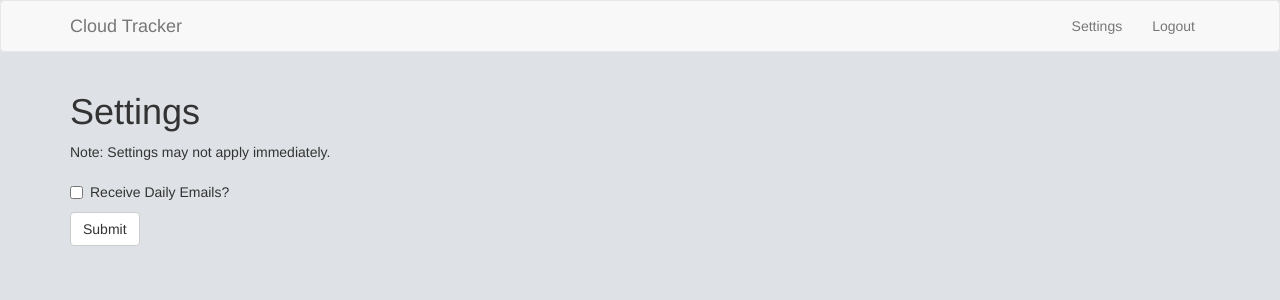
After one commit to z0glen/cloud-tracker, a Flask app: page /settings in a window 1280 px wide. The commit adds this page. Shown: the top 300 px of the page. Run offline with Flask 2, Linux system fonts and the light colour scheme; the visitor is signed in with stand-in values (Sample User, id 1); data comes from the database, SQL or seed files in the repository; some libraries are stand-ins or nearby versions.

Commit message:
feat(web): add settings page for managing email preferences

```diff
--- a/app/forms.py
+++ b/app/forms.py
@@ -21,3 +21,7 @@ class LoginForm(FlaskForm):
     password = PasswordField('Password', validators=[DataRequired()])
     remember_me = BooleanField('Remember Me')
     submit = SubmitField('Sign In')
+
+class SettingsForm(FlaskForm):
+    daily_email = BooleanField('Receive Daily Emails?')
+    submit = SubmitField('Submit')
--- a/app/models.py
+++ b/app/models.py
@@ -12,6 +12,7 @@ class User(UserMixin, db.Model):
     id = db.Column(db.Integer, primary_key=True)
     email = db.Column(db.String(120), index=True, unique=True)
     password_hash = db.Column(db.String(128))
+    daily_email = db.Column(db.Boolean, default=False, nullable=False)
 
     def __repr__(self):
         return '<User {}>'.format(self.email)
--- a/app/routes.py
+++ b/app/routes.py
@@ -13,7 +13,7 @@ from email.message import EmailMessage
 from apscheduler.schedulers.background import BackgroundScheduler
 
 from app import app, db
-from app.forms import LoginForm, RegistrationForm
+from app.forms import LoginForm, RegistrationForm, SettingsForm
 from app.models import User
 
 DARK_SKY_KEY = os.environ.get('DARK_SKY_KEY')
@@ -101,6 +101,17 @@ def register():
         return redirect(url_for('login'))
     return render_template('register.html', title='Register', form=form)
 
+@app.route('/settings', methods=['GET', 'POST'])
+@login_required
+def settings():
+    form = SettingsForm(obj=current_user)
+    if form.validate_on_submit():
+        current_user.daily_email = form.daily_email.data
+        db.session.commit()
+        flash('Your preferences have been updated')
+        return redirect(url_for('index'))
+    return render_template('settings.html', title='Settings', form=form)
+
 @app.route("/data")
 def data():
     out = {}
--- a/app/templates/base.html
+++ b/app/templates/base.html
@@ -33,6 +33,9 @@
           </li>
           {% else %}
           <li>
+            <a href="{{ url_for('settings') }}">Settings</a>
+          </li>
+          <li>
             <a href="{{ url_for('logout') }}">Logout</a>
           </li>
           {% endif %}
--- /dev/null
+++ b/app/templates/settings.html
@@ -0,0 +1,12 @@
+{% extends "base.html" %}
+{% import 'bootstrap/wtf.html' as wtf %}
+
+{% block app_content %}
+    <h1>Settings</h1>
+    <p>Note: Settings may not apply immediately.</p>
+    <div class="row">
+      <div class="col-md-4">
+        {{ wtf.quick_form(form) }}
+      </div>
+    </div>
+{% endblock %}
--- a/migrations/versions/8c6b75a1f361_user_table.py
+++ b/migrations/versions/8c6b75a1f361_user_table.py
@@ -22,6 +22,7 @@ def upgrade():
     sa.Column('id', sa.Integer(), nullable=False),
     sa.Column('email', sa.String(length=120), nullable=True),
     sa.Column('password_hash', sa.String(length=128), nullable=True),
+    sa.Column('daily_email', sa.Boolean(), nullable=False),
     sa.PrimaryKeyConstraint('id')
     )
     op.create_index(op.f('ix_user_email'), 'user', ['email'], unique=True)
```
Also changed, not shown: 1 other file.
